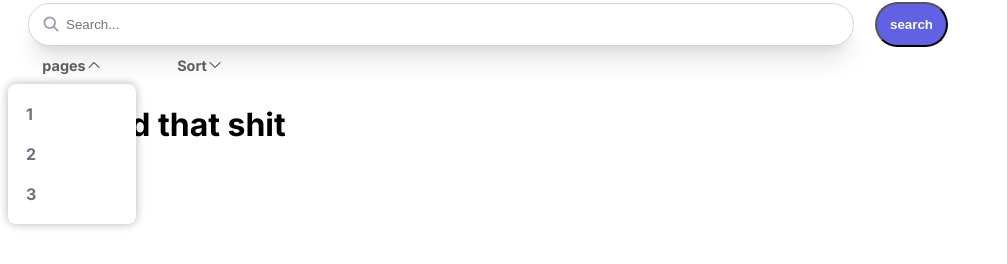
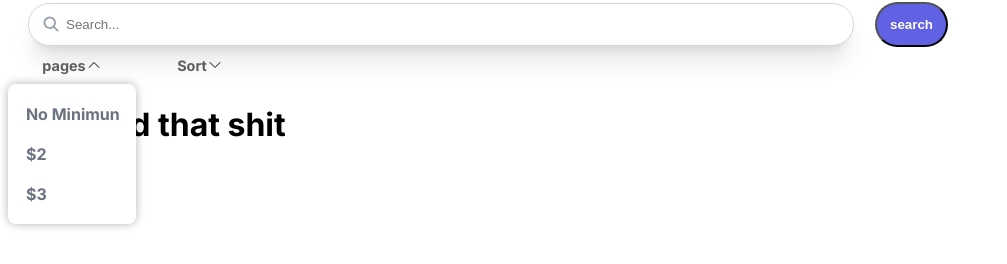
Before and after one commit to neoEliecer-47/google-shopping, a Next.js app: page / in a window 1280 px wide. Both pictures are taken after a click on the element "pages". Shown: the part 160-424 px from the top of the page, without its empty margins (0-1007 px from the left). Built offline with nearby package versions, Linux system fonts and the light colour scheme.

Commit message:
menu drop down done

```diff
--- a/components/DropdownMenu.jsx
+++ b/components/DropdownMenu.jsx
@@ -9,8 +9,6 @@ export default function DropdownMenu({ placeholder, data, money = false }) {
   const [open, setOpen] = useState(false);
   const [option, setOption] = useState(null);
 
-
-
   const { dropMenuRef, isClickOutside, setIsClickOutside } =
     useClickOutsideDetector();
 
@@ -19,14 +17,18 @@ export default function DropdownMenu({ placeholder, data, money = false }) {
     setOpen(!open);
   }
 
-  function getValues(item) {
+  function getValues(item, index) {
+    if (money && index === 0) {
+      return "No Minimun";
+    }
+
     return typeof item === "object" ? Object.values(item) : item;
   }
 
   function buildPlaceholder() {
     let item = data[option];
     let placeholder = "";
-    return (placeholder = getValues(item));
+    return (placeholder = getValues(item, option));
   }
 
   useEffect(() => {
@@ -66,7 +68,10 @@ export default function DropdownMenu({ placeholder, data, money = false }) {
               <div style={{ width: "1.3rem" }}>
                 {option === index && <CheckIcon className={styles.icon} />}
               </div>
-              <h4 className={styles.optionButton}>{getValues(item)}</h4>
+              <h4 className={styles.optionButton}>
+                {money && index !== 0 && "$"}
+                {getValues(item, index)}
+              </h4>
             </div>
           ))}
       </div>
--- a/components/Header.jsx
+++ b/components/Header.jsx
@@ -67,7 +67,7 @@ export default function Header() {
           {/* categories */}
 
           <div style={{ display: "flex" }}>
-            <DropdownMenu placeholder="pages" data={data} />
+            <DropdownMenu placeholder="pages" data={data} money={true}/>
             <DropdownMenu placeholder="Sort" data={Object.values(SORT_BY_MAP)}
             />
           </div>
```
